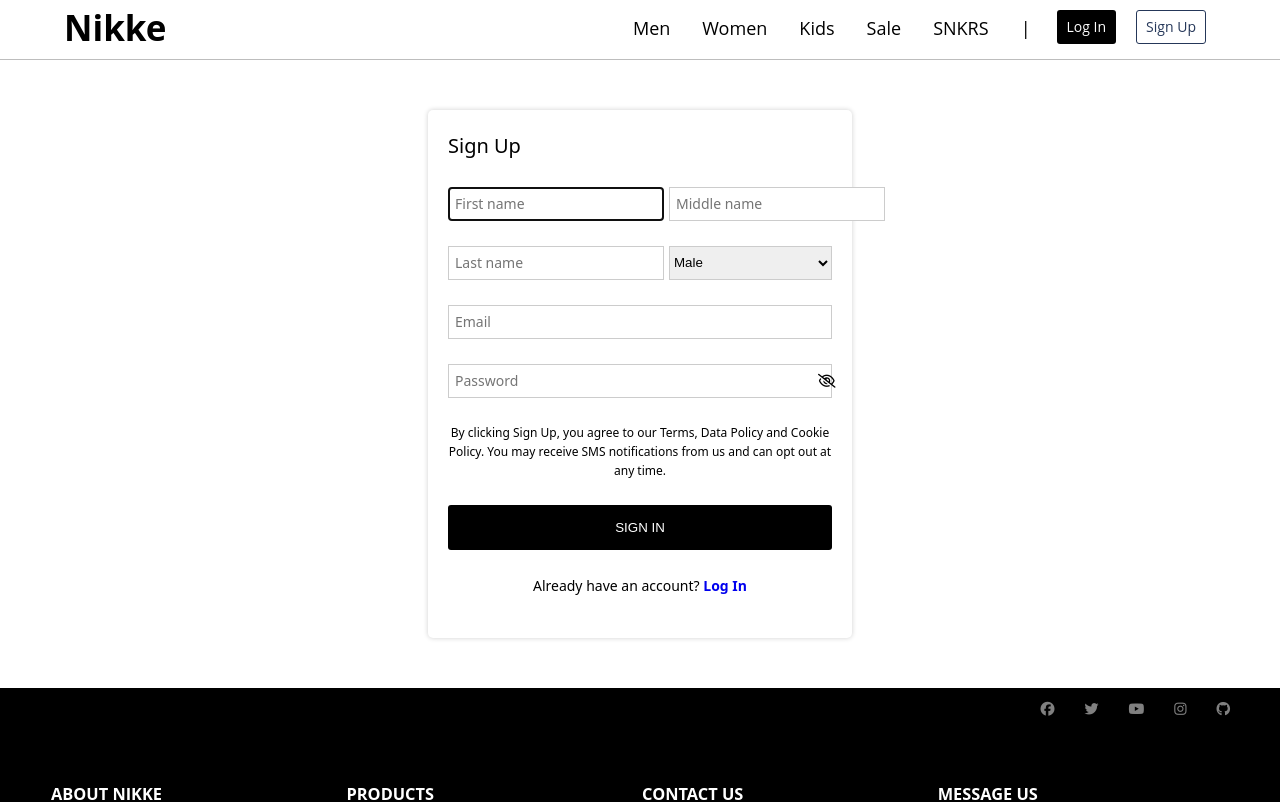
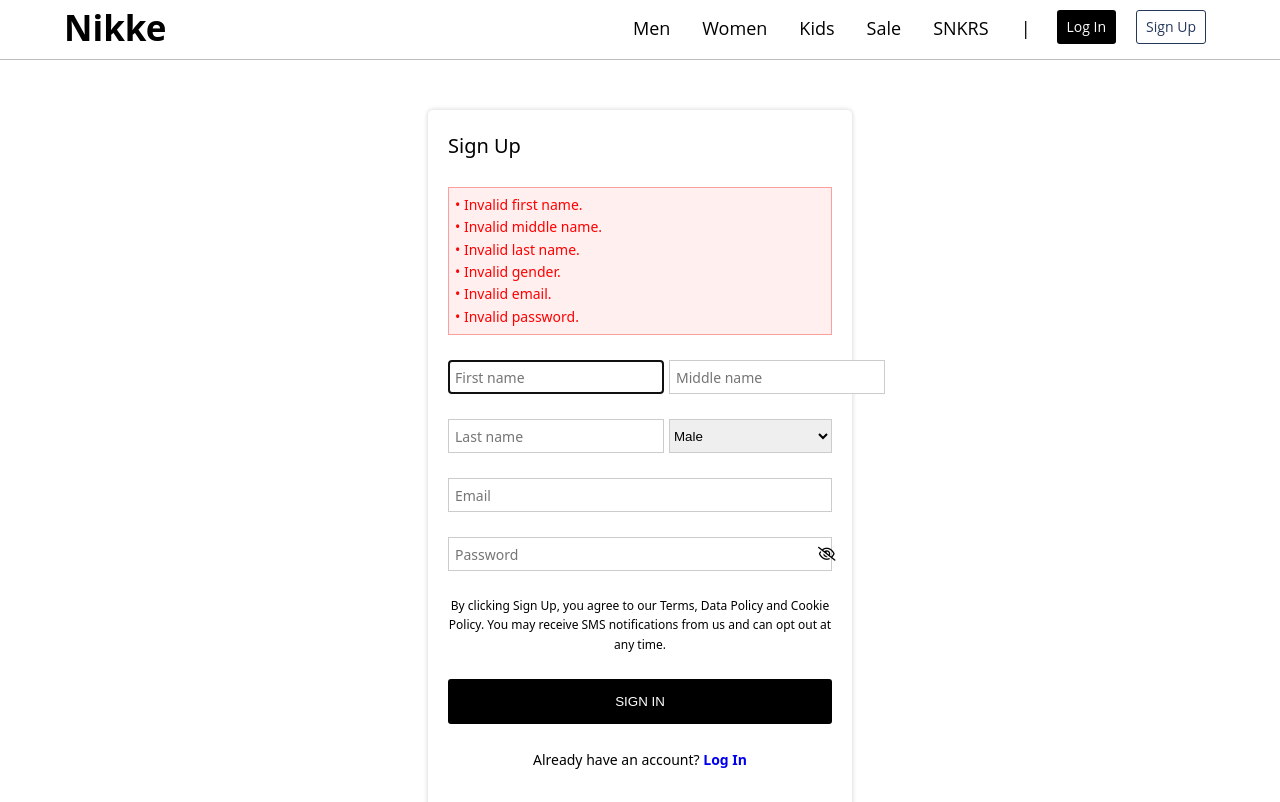
Before and after one commit to pauljor1499/vue-Nikke, a Vue app: page /register in a window 1280 px wide. Shown: the top 802 px of the page. Built offline with nearby package versions, Linux system fonts and the light colour scheme.

Commit message:
update registration

```diff
--- a/src/views/Register.vue
+++ b/src/views/Register.vue
@@ -8,18 +8,20 @@
       <div
         class="error-message-show"
         v-show="
-          invalid_name ||
-          invalid_type ||
-          invalid_price ||
-          invalid_color ||
-          invalid_description
+          invalid_firstname ||
+          invalid_middlename ||
+          invalid_lastname ||
+          invalid_gender ||
+          invalid_email ||
+          invalid_password
         "
       >
-        <span v-show="invalid_name">• Invalid name input.</span>
-        <span v-show="invalid_type">• Invalid type input.</span>
-        <span v-show="invalid_price">• Invalid price input.</span>
-        <span v-show="invalid_color">• Invalid color input.</span>
-        <span v-show="invalid_description">• Invalid description input.</span>
+        <span v-show="invalid_firstname">• Invalid first name.</span>
+        <span v-show="invalid_middlename">• Invalid middle name.</span>
+        <span v-show="invalid_lastname">• Invalid last name.</span>
+        <span v-show="invalid_gender">• Invalid gender.</span>
+        <span v-show="invalid_email">• Invalid email.</span>
+        <span v-show="invalid_password">• Invalid password.</span>
       </div>
       <div class="form-body">
         <ul>
@@ -134,7 +136,22 @@ export default {
   setup() {
     var eye = ref(false);
 
-    return { eye };
+    let invalid_firstname = ref(true);
+    let invalid_middlename = ref(true);
+    let invalid_lastname = ref(true);
+    let invalid_gender = ref(true);
+    let invalid_email = ref(true);
+    let invalid_password = ref(true);
+
+    return {
+      eye,
+      invalid_firstname,
+      invalid_middlename,
+      invalid_lastname,
+      invalid_gender,
+      invalid_email,
+      invalid_password,
+    };
   },
 };
 </script>
@@ -236,4 +253,14 @@ export default {
   background-color: gray;
   cursor: pointer;
 }
+
+.error-message-show {
+  display: grid;
+  text-align: left;
+  padding: 6px;
+  color: red;
+  background-color: rgb(255, 239, 239);
+  border: 0.5px solid rgb(250, 160, 160);
+  margin-top: 25px;
+}
 </style>
```
